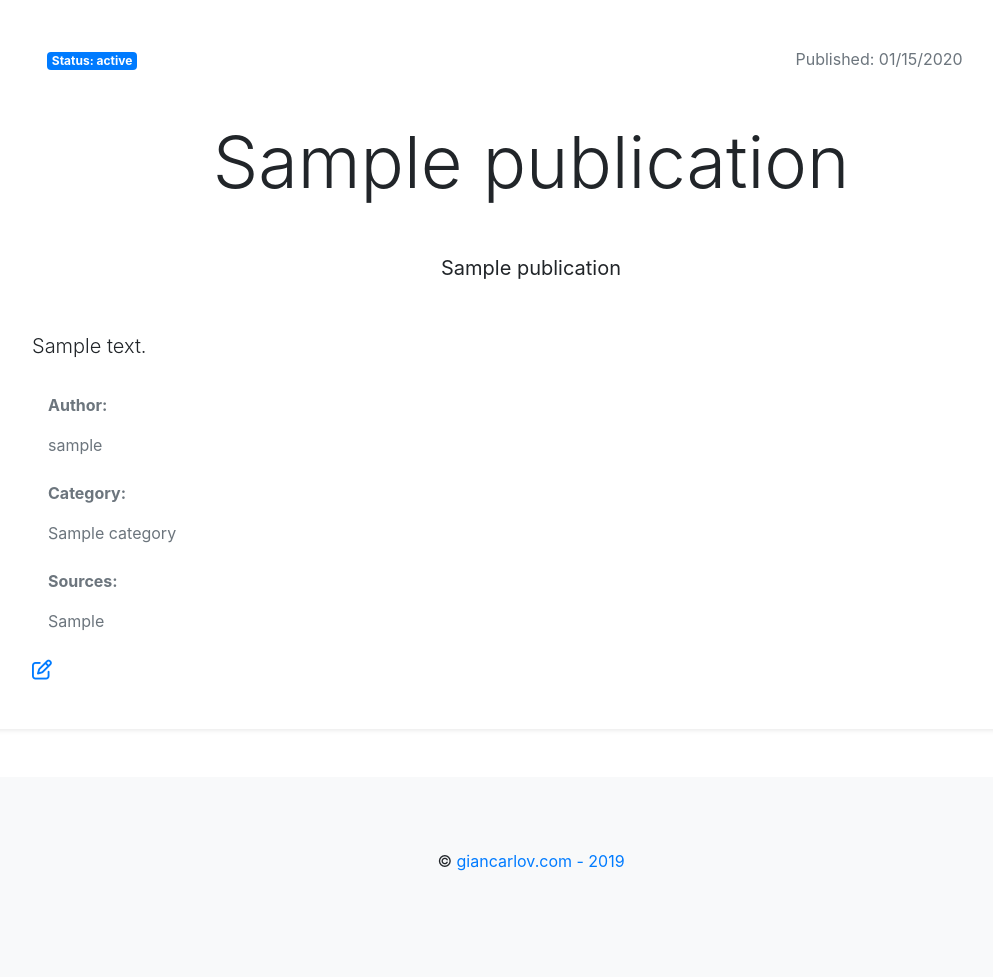
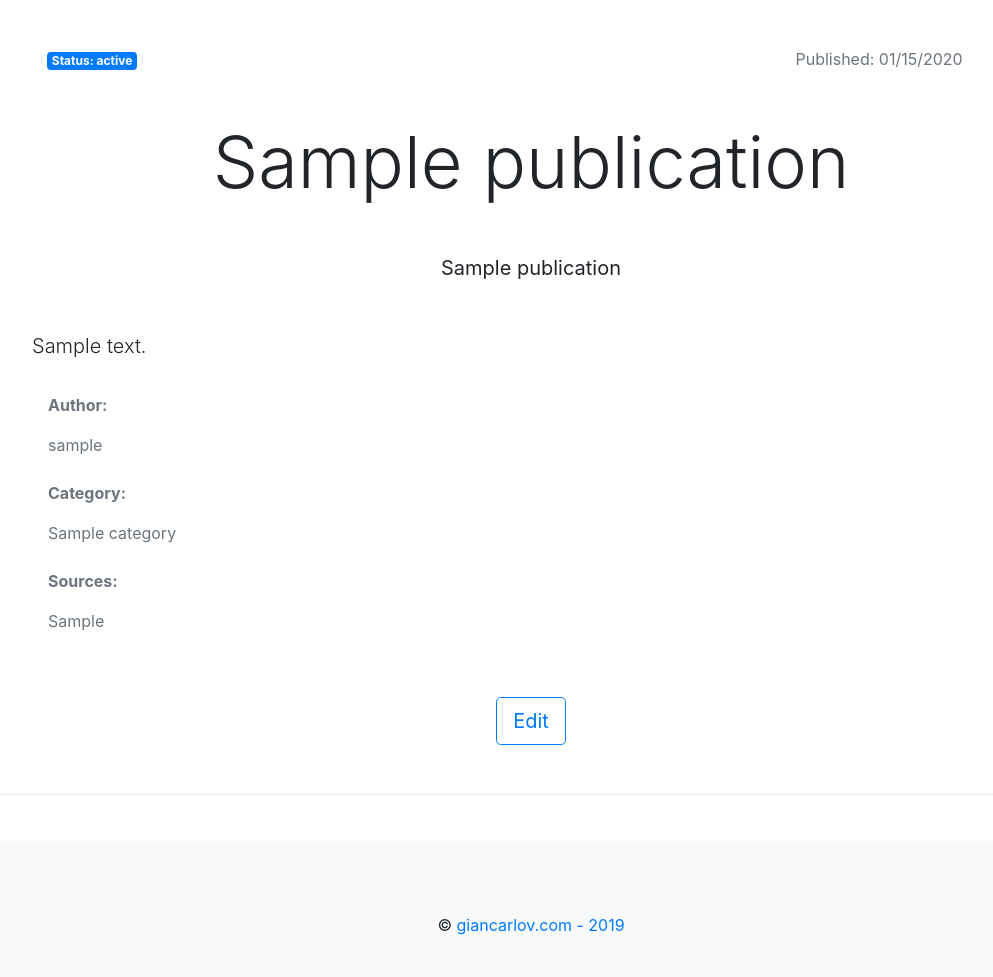
Before and after one commit to giancarlovq/PersonalBlog, a Django app: page /blog/ in a window 1280 px wide. Shown: the part 137-1114 px from the top of the page, without its empty margins (109-1102 px from the left). Before the commit the page ends 1008 px from the top, so only its background shows below. Run offline with Django 3.2, Linux system fonts and the light colour scheme; a user stored in the database is signed in; tables that the repository leaves empty hold one stand-in row (values such as "Sample post"); some libraries are stand-ins or nearby versions.

Commit message:
A 'EDIT button is added on the blog page for the super user.

```diff
--- a/blog/templates/blog/blogpostpages.html
+++ b/blog/templates/blog/blogpostpages.html
@@ -38,8 +38,16 @@
                     <p class="font-weight-bold mt-4"> Sources: </p>
                     {{ publication.sources }}
                 </div>
+
                 {% if user.is_authenticated %}
-                    <a href="{% url 'admin:blog_publication_change' publication.id  %}"> <i class="far fa-edit fa-lg"></i> </a>
+                    <div class="text-center mt-5">
+                        <a href="{% url 'admin:blog_publication_change' publication.id  %}">
+                            <button class="btn btn-outline-primary btn-lg" type="button">
+                                Edit
+                            </button>
+                        </a>
+
+                    </div>
                 {% endif %}
             </div>
         </div>
```
